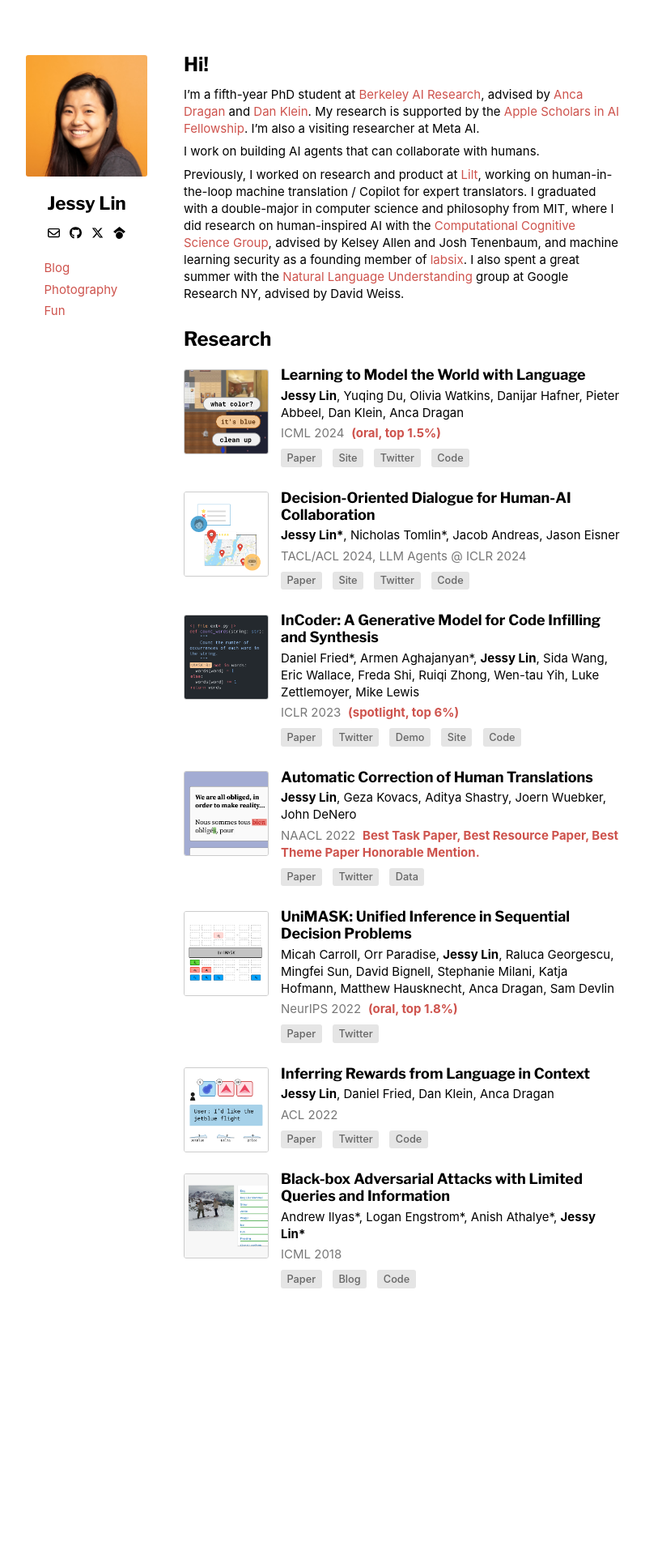
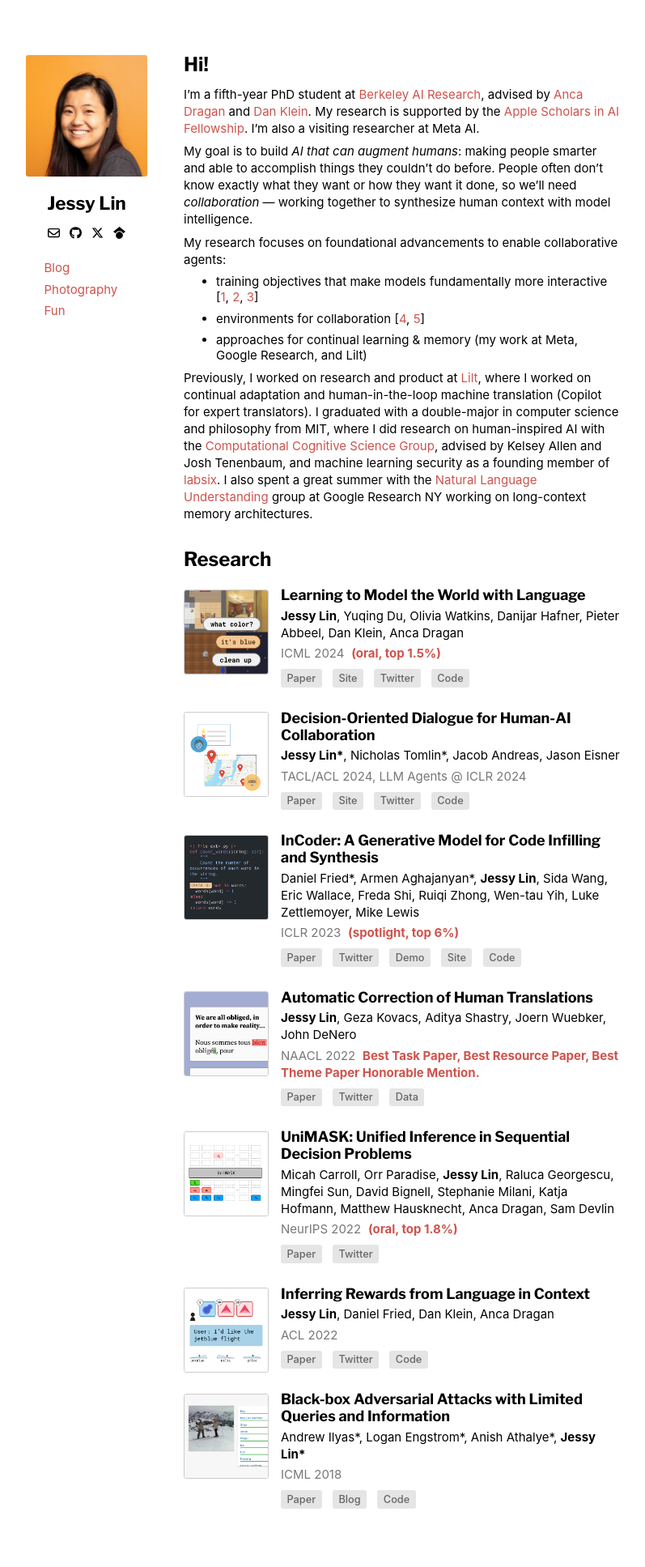
Before and after one commit to jlin816/jlin816.github.io, a Jekyll site: the page built from index.md, in a window 1280 px wide. Shown: the whole page at 81% size, without its empty margins (248-1045 px from the left). Built offline with Jekyll 4.4.1, drawn with Linux system fonts in a browser that asks for light colours; before the commit the page ends 1663 px from its top, so only the background shows below that.

Commit message:
Update description and add bibtex

```diff
--- a/assets/style.css
+++ b/assets/style.css
@@ -145,6 +145,10 @@ hr {
   height: 1px;
   border: 0;
   background-image: linear-gradient(to right, rgba(0, 0, 0, 0), rgba(0, 0, 0, 0.25), rgba(0, 0, 0, 0));
+}
+
+li {
+  margin: .5rem 0;
 }
 
 /******************************************************************************
--- a/index.md
+++ b/index.md
@@ -8,9 +8,14 @@ class: sidebar
 
 I’m a fifth-year PhD student at [Berkeley AI Research](https://bair.berkeley.edu/), advised by [Anca Dragan](http://people.eecs.berkeley.edu/~anca/) and [Dan Klein](https://people.eecs.berkeley.edu/~klein/). My research is supported by the [Apple Scholars in AI Fellowship](https://machinelearning.apple.com/updates/apple-scholars-aiml-2023). I'm also a visiting researcher at Meta AI.
 
-I work on building AI agents that can collaborate with humans.
+My goal is to build _AI that can augment humans_: making people smarter and able to accomplish things they couldn't do before. People often don't know exactly what they want or how they want it done, so we'll need _collaboration_ — working together to synthesize human context with model intelligence.
 
-Previously, I worked on research and product at [Lilt](https://lilt.com/research), working on human-in-the-loop machine translation / Copilot for expert translators. I graduated with a double-major in computer science and philosophy from MIT, where I did research on human-inspired AI with the [Computational Cognitive Science Group](http://cocosci.mit.edu/), advised by Kelsey Allen and Josh Tenenbaum, and machine learning security as a founding member of [labsix](http://labsix.org/). I also spent a great summer with the [Natural Language Understanding](https://research.google/teams/language/) group at Google Research NY, advised by David Weiss.
+My research focuses on foundational advancements to enable collaborative agents:
+- training objectives that make models fundamentally more interactive [[1](https://dynalang.github.io/), [2](https://arxiv.org/abs/2204.05999), [3](https://arxiv.org/abs/2211.10869)]
+- environments for collaboration [[4](https://arxiv.org/abs/2305.20076), [5](https://arxiv.org/abs/2204.02515)]
+- approaches for continual learning & memory (my work at Meta, Google Research, and Lilt)
+
+Previously, I worked on research and product at [Lilt](https://lilt.com/research), where I worked on continual adaptation and human-in-the-loop machine translation (Copilot for expert translators). I graduated with a double-major in computer science and philosophy from MIT, where I did research on human-inspired AI with the [Computational Cognitive Science Group](http://cocosci.mit.edu/), advised by Kelsey Allen and Josh Tenenbaum, and machine learning security as a founding member of [labsix](http://labsix.org/). I also spent a great summer with the [Natural Language Understanding](https://research.google/teams/language/) group at Google Research NY working on long-context memory architectures.
 
 <p class="mobile-socials layoutRow">
   <a class="email" href="mailto:jessy_lin@berkeley.edu" target="_blank">
```
Also changed, not shown: _posts/2025-07-10-user-simulators-1.md (+9 -0 lines), 3 other files.
